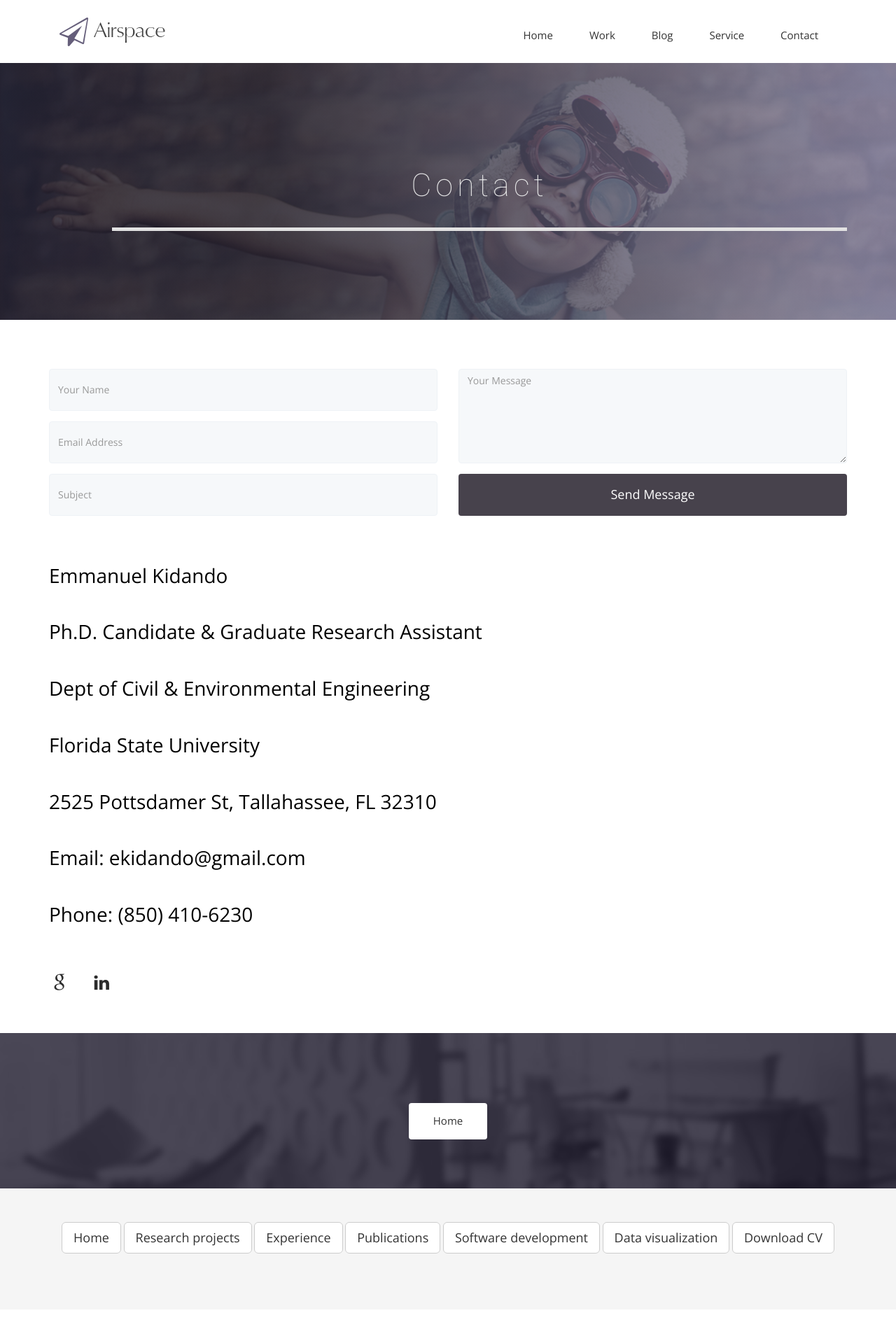
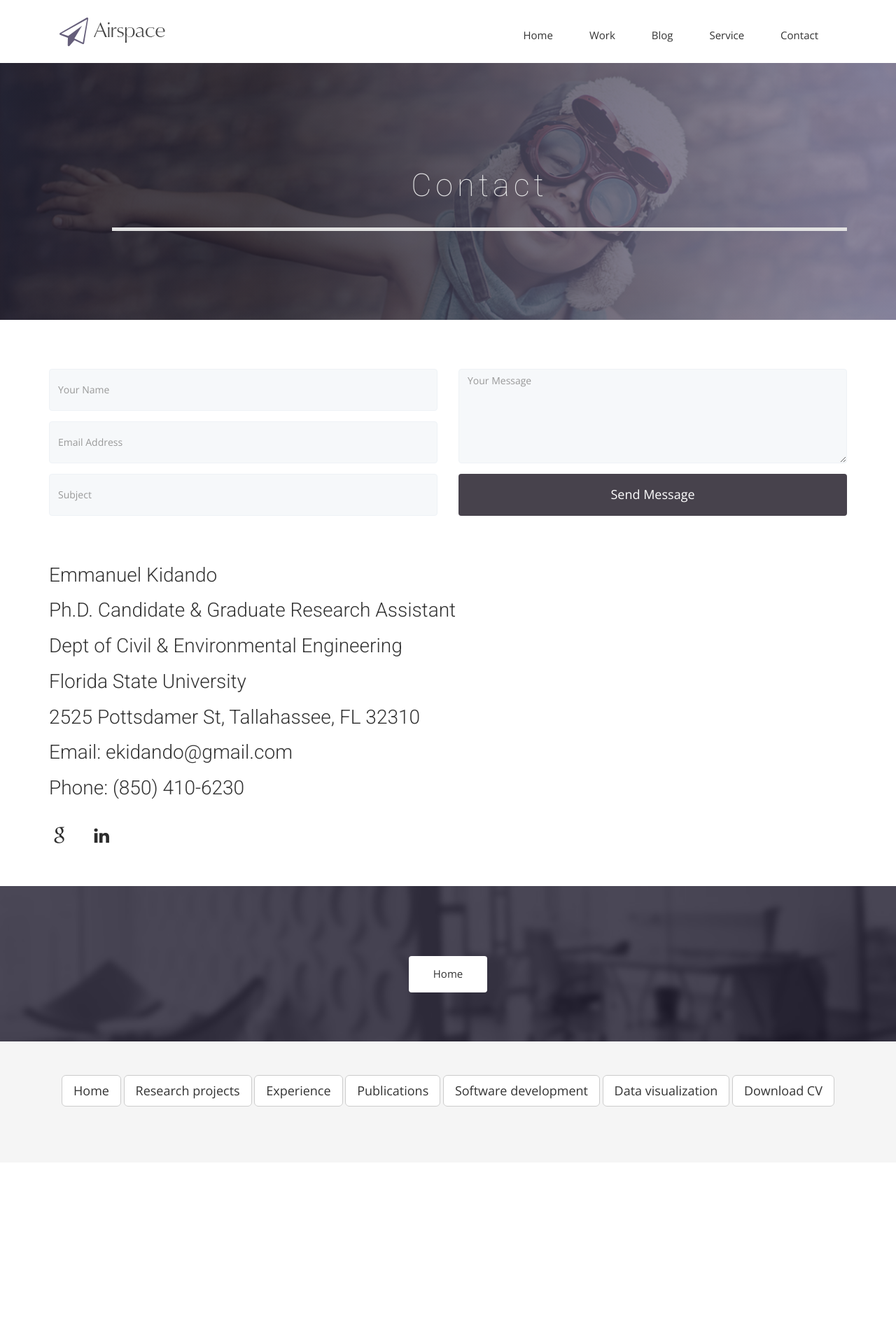
Before and after one commit to ekidando/Emma, a Jekyll site: the page built from contact.html, in a window 1280 px wide. Shown: the whole page at 70% size. Built offline with Jekyll 4.4.1, drawn with Linux system fonts in a browser that asks for light colours; nearby versions of some CDN libraries; some web fonts are replaced; after the commit the page ends 1696 px from its top, so only the background shows below that.

Commit message:
Update contact.html

```diff
--- a/contact.html
+++ b/contact.html
@@ -52,13 +52,13 @@ published: true
     <div id="contact-box" class="row">
       <div class="col-md-9 col-sm-12">
         <div class="block">
-          <h2>Emmanuel Kidando</h2>
-          <h2>Ph.D. Candidate & Graduate Research Assistant</h2>
-          <h2 class="animated fadeInUp">Dept of Civil & Environmental Engineering</h2>
-          <h2 class="animated fadeInUp">Florida State University</h2>
-          <h2 class="animated fadeInUp">2525 Pottsdamer St, Tallahassee, FL 32310</h2>
-          <h2 class="animated fadeInUp">Email:  ekidando@gmail.com</h2>
-          <h2 class="animated fadeInUp">Phone: (850) 410-6230</h2>
+          <h3>Emmanuel Kidando</h2>
+          <h3>Ph.D. Candidate & Graduate Research Assistant</h3>
+          <h3 class="animated fadeInUp">Dept of Civil & Environmental Engineering</h3>
+          <h3 class="animated fadeInUp">Florida State University</h3>
+          <h3 class="animated fadeInUp">2525 Pottsdamer St, Tallahassee, FL 32310</h3>
+          <h3 class="animated fadeInUp">Email:  ekidando@gmail.com</h3>
+          <h3 class="animated fadeInUp">Phone: (850) 410-6230</h3>
 
            <ul class="social-icons">
             <li>
```
Also changed, not shown: other parts of contact.html (+1 -1 lines).
